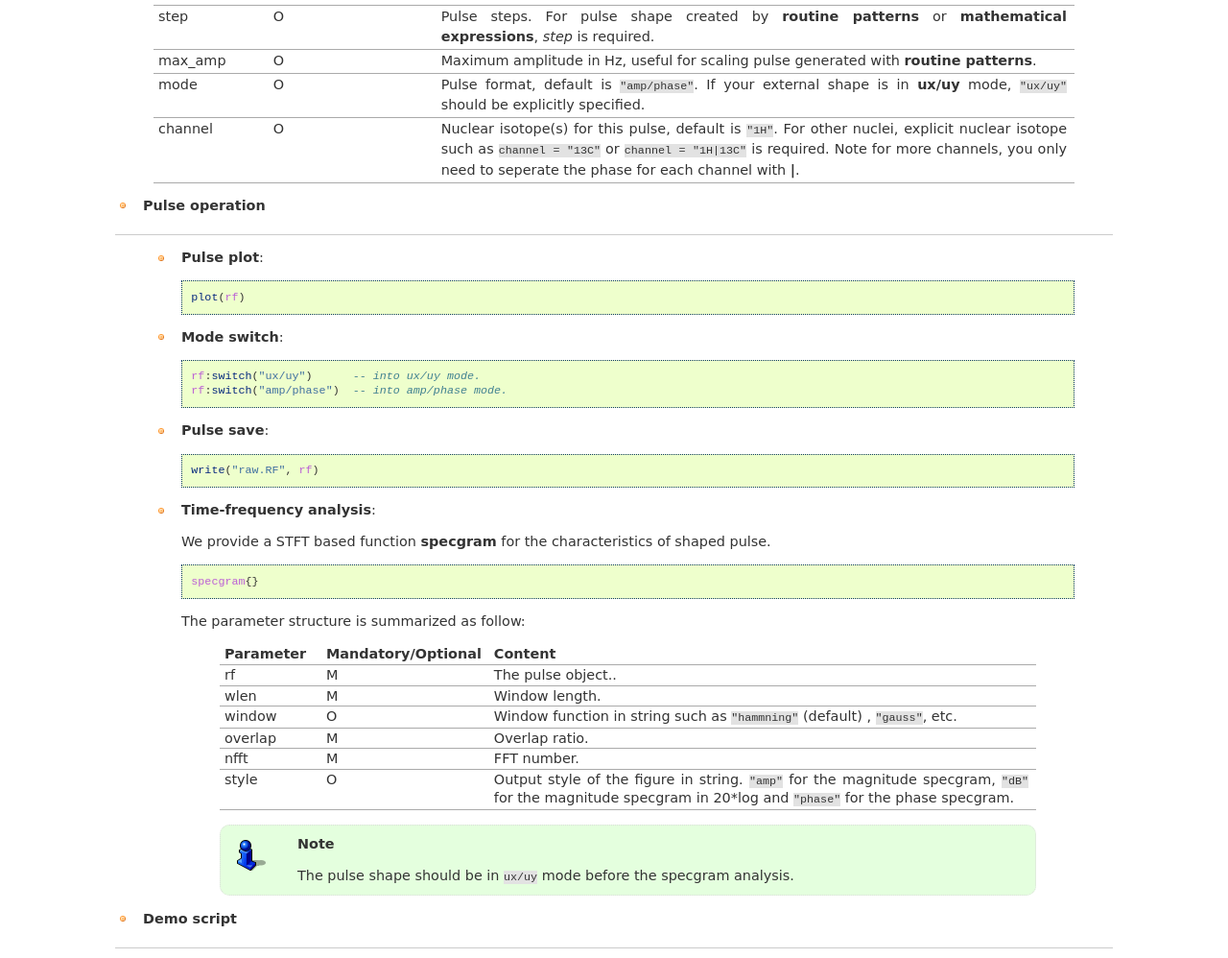
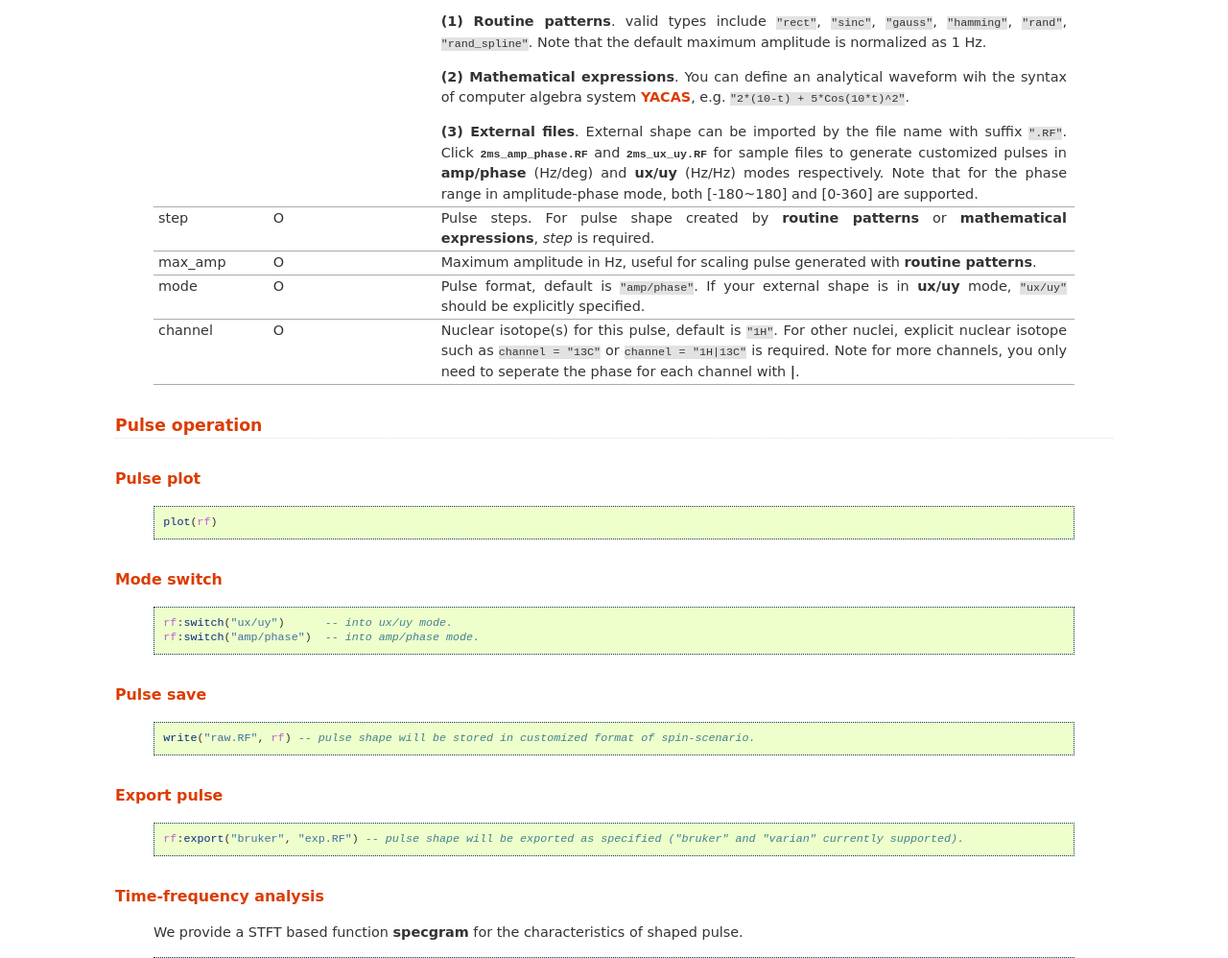
Before and after one commit to spin-scenario/spin-scenario, a Sphinx documentation site: the page built from docs/source/module/functions/shapedRF.rst, in a window 1280 px wide and 1400 px high, scrolled down 754 px, cut to the strip 0-998 px from the top of the window. Shown: the whole strip at 96% size. Built offline with Sphinx 7.4.7, drawn with Linux system fonts in a browser that asks for light colours; some of the changed text lies outside the part shown.

Commit message:
shaped pulse format ‘bruker’ added.

```diff
--- a/docs/source/module/functions/rf_optimizer.rst
+++ b/docs/source/module/functions/rf_optimizer.rst
@@ -72,7 +72,7 @@
 * **Optimal pulse**
 ------------------------
 
-  The optimized pulse is essentially a :doc:`shapedRF<shapedRF>`, thus all related operations are available for the optimal pulse.
+  The optimized pulse is essentially a :doc:`shapedRF<shapedRF>`, thus all related operations in :doc:`shapedRF<shapedRF>` are available for the optimal pulse.
 
   We also provides a **projection** function inside **rf_optimizer** to observe the evolution trajectory components of the interested state.
 
--- a/docs/source/module/functions/shapedRF.rst
+++ b/docs/source/module/functions/shapedRF.rst
@@ -1,5 +1,3 @@
-:orphan:
-
 *********
 shapedRF
 *********
@@ -51,29 +53,39 @@
       - Nuclear isotope(s) for this pulse, default is ``"1H"``. For other nuclei, explicit nuclear isotope such as ``channel = "13C"`` or ``channel = "1H|13C"`` is required. Note for more channels, you only need to seperate the phase for each channel with **|**.
 
 
-* **Pulse operation**
-------------------------
-
-  * **Pulse plot**:
+Pulse operation
+===============
+Pulse plot
+-----------
 
     .. code-block:: lua
 
         plot(rf)
 
-  * **Mode switch**:
+Mode switch
+-----------
 
     .. code-block:: lua
 
         rf:switch("ux/uy")      -- into ux/uy mode.
         rf:switch("amp/phase")  -- into amp/phase mode.
 
-  * **Pulse save**:
+Pulse save
+-----------
 
     .. code-block:: lua
 
-        write("raw.RF", rf)
+        write("raw.RF", rf) -- pulse shape will be stored in customized format of spin-scenario.
 
-  * **Time-frequency analysis**:
+Export pulse
+------------
+
+    .. code-block:: lua
+
+        rf:export("bruker", "exp.RF") -- pulse shape will be exported as specified ("bruker" and "varian" currently supported).
+
+Time-frequency analysis
+------------------------
 
     We provide a STFT based function **specgram** for the characteristics of shaped pulse.
 
@@ -115,8 +127,8 @@
 
         The pulse shape should be in ``ux/uy`` mode before the specgram analysis.
 
-* **Demo script**
-------------------------
+Demo script
+===========
 
 
   .. literalinclude:: ../../../../examples/seq/rf/shapedRF.lua
```
Also changed, not shown: other parts of docs/source/module/functions/shapedRF.rst (+6 -2 lines), 2 other files.
